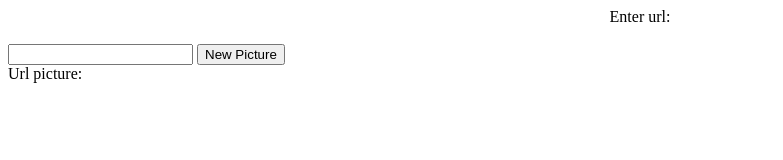
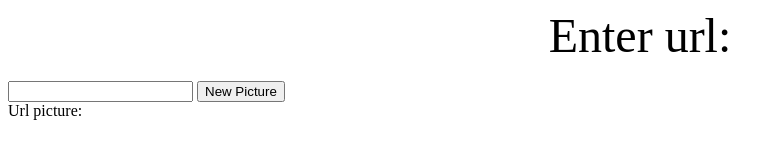
Before and after one commit to christianAgostini/cloudcomputing, a plain HTML site: page wow.html in a window 1280 px wide. Shown: the whole page, without its empty margins (0-783 px from the left). Drawn offline with nearby package versions, Linux system fonts and the light colour scheme.

Commit message:
Update wow.html

```diff
--- a/wow.html
+++ b/wow.html
@@ -19,7 +19,7 @@
   </header>
 
   <body ng-controller="MyController">
-    <center>Enter url:</center><br>
+    <center><font size="12">Enter url:</font></center><br>
     <input type="text" ng-model="newMessage">
     <input type="submit" ng-click="add()" value="New Picture">
     <br>
```
